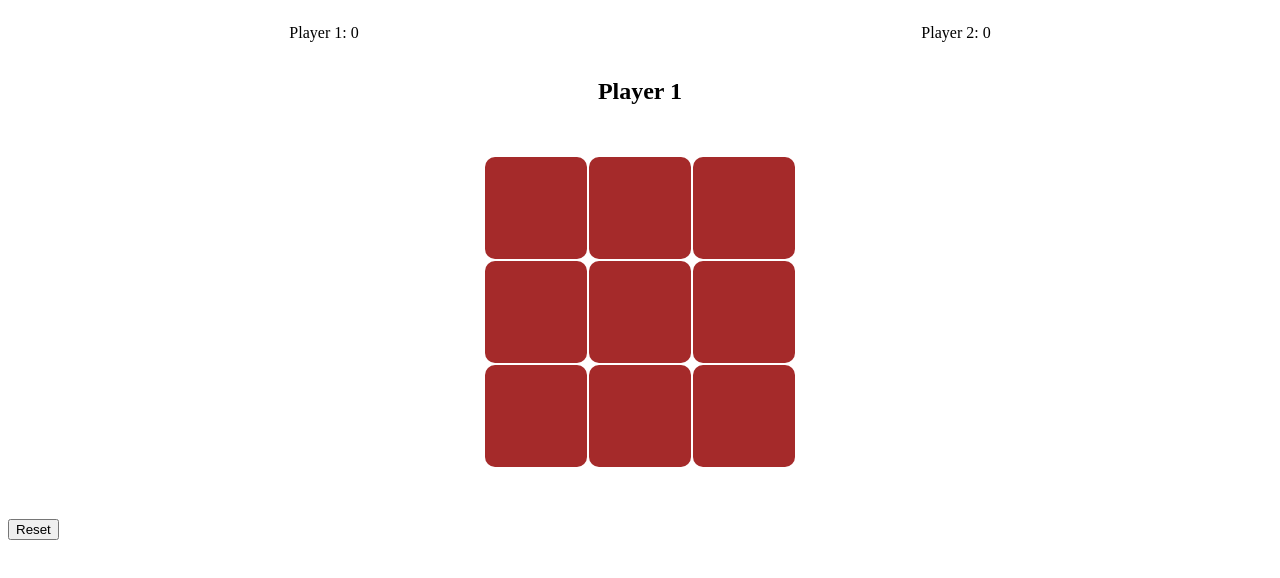
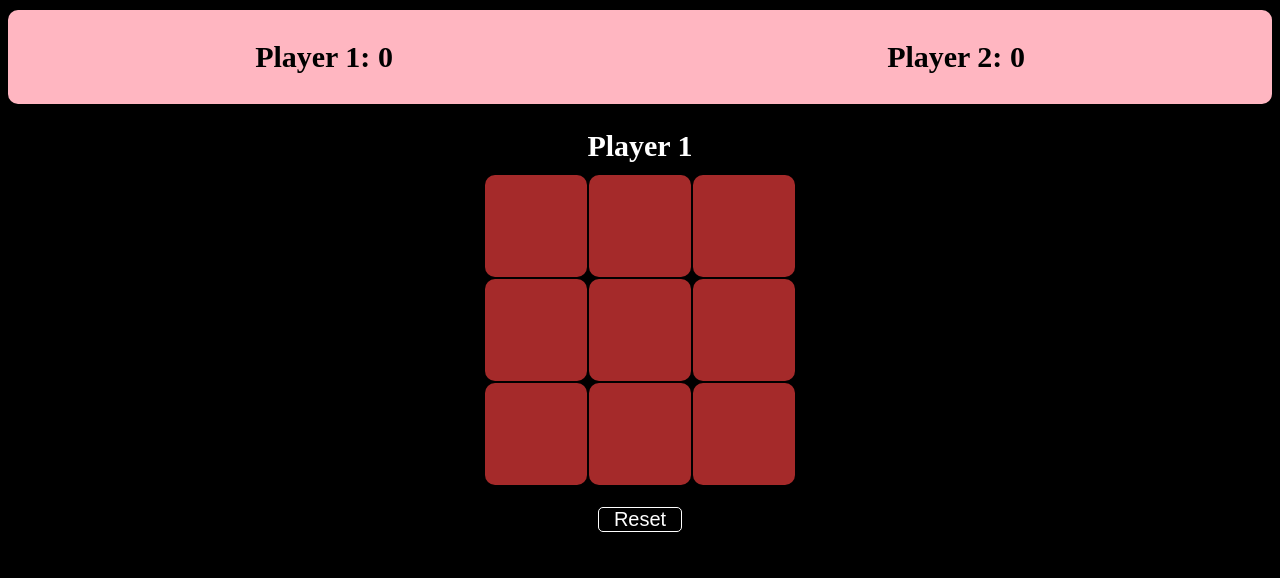
Before and after one commit to angadkumar9414/tic_tac_toe, a plain HTML site: page index.html in a window 1280 px wide. Drawn offline with Linux system fonts and the light colour scheme.

Commit message:
adding css

```diff
--- a/index.css
+++ b/index.css
@@ -8,9 +8,39 @@ td{
     font-size: 32px;
 }
 table{
-    margin:50px auto;
+    margin:0px auto;
 }
-#playersSection{
+#playersSection {
     display: flex;
     justify-content: space-around;
+    background: lightpink;
+    margin-top: 10px;
+    border-radius: 10px;
 }
+div#playersSection p {
+    font-size: 30px;
+    color: black;
+    font-weight: 600;
+}
+body {
+    background: currentColor;
+}
+
+h2#heading {
+    margin-top: 25px;
+    font-size: 30px;
+    color: white;
+    margin-bottom: 10px;
+}
+button#resetbtn {
+    border: 1px solid white;
+    font-size: 20px;
+    padding: 0px 15px;
+    border-radius: 5px;
+    color: white;
+    background: black;
+}
+div#btn-wrapper {
+    text-align: center;
+    margin-top: 20px;
+}
--- a/index.html
+++ b/index.html
@@ -30,7 +30,10 @@
             <td id="box9" onclick="boxClicked('box9')"></td>
         </tr>
     </table>
-    <button id="resetbtn" onclick="clearTable()">Reset</button>
+    <div id="btn-wrapper">
+        <button id="resetbtn" onclick="clearTable()">Reset</button>
+    </div>
+
 
     <script src="./index.js"></script>
 </body>
--- a/index.js
+++ b/index.js
@@ -60,7 +60,7 @@ function calculateResult(sign) {
 
 function toShowResult() {
     if (isGameFinished == true) {
-        console.log("game finished")
+        // console.log("game finished")
         if (winner != null) {
             // alert("winner is "+ winner);
             headingElement.innerText = winner + " won";
```
